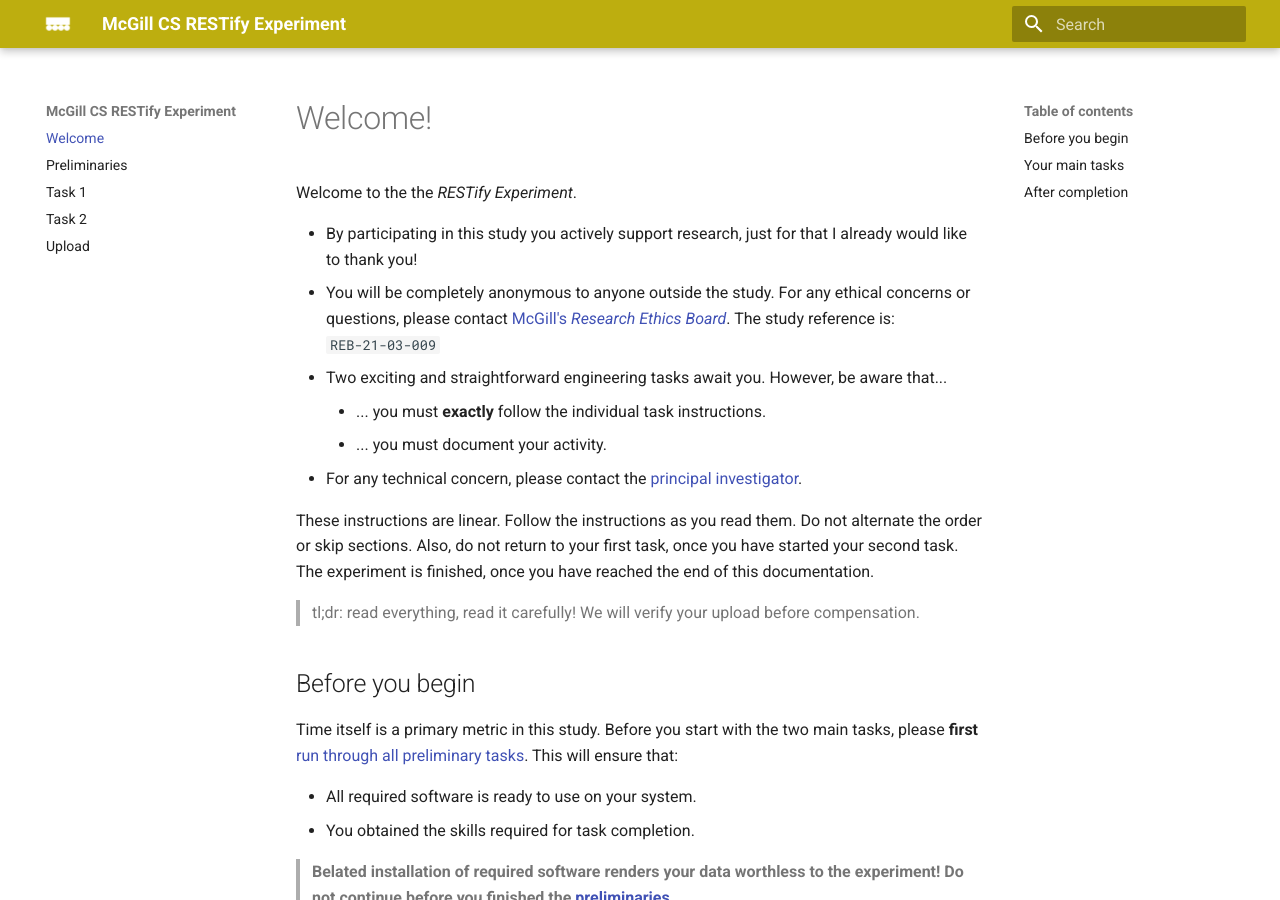
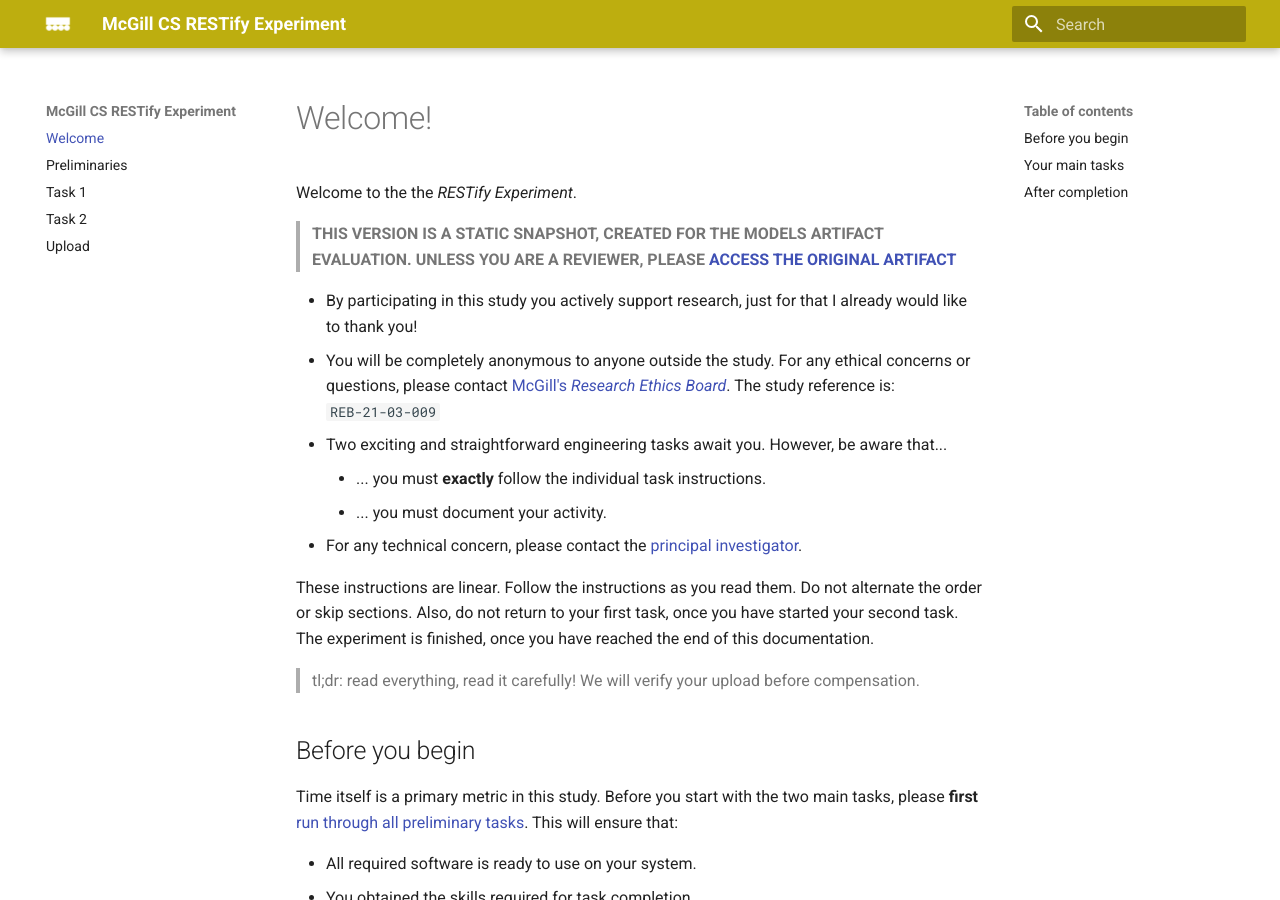
Before and after one commit to m5c/RestifyParticipantInstructions, an MkDocs documentation site: the page built from docs/index.md, in a window 1280 px wide and 900 px high. Built offline with MkDocs 1.6.1 and Material for MkDocs 9.7.7, drawn with Linux system fonts in a browser that asks for light colours.

Commit message:
added links to original instructions on McGill server

```diff
--- a/docs/index.md
+++ b/docs/index.md
@@ -1,6 +1,8 @@
 # Welcome!
 
 Welcome to the the *RESTify Experiment*.
+
+ > **THIS VERSION IS A STATIC SNAPSHOT, CREATED FOR THE MODELS ARTIFACT EVALUATION. UNLESS YOU ARE A REVIEWER, PLEASE [ACCESS THE ORIGINAL ARTIFACT](https://github.com/m5c/RestifyParticipantInstructions)**
 
  * By participating in this study you actively support research, just for that I already would like to thank you!
  * You will be completely anonymous to anyone outside the study. For any ethical concerns or questions, please contact [McGill's *Research Ethics Board*](mailto:lynda.mcneil@mcgill.ca). The study reference is:
```
Also changed, not shown: README.md (+11 -0 lines).
